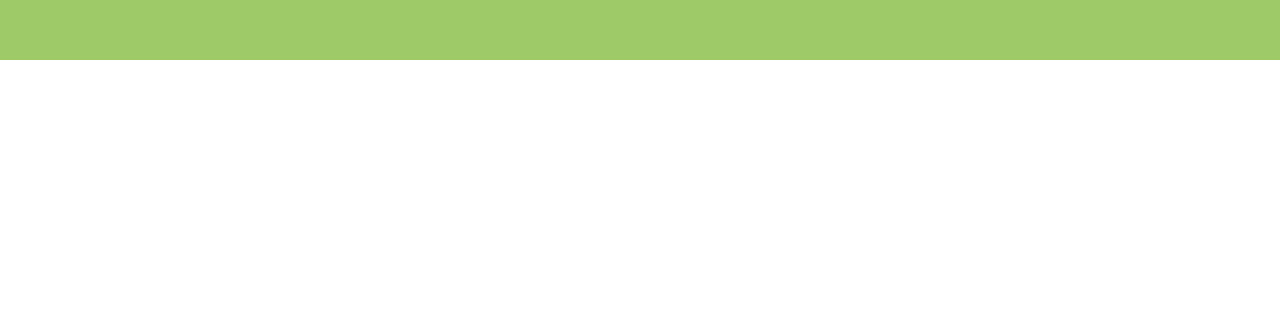
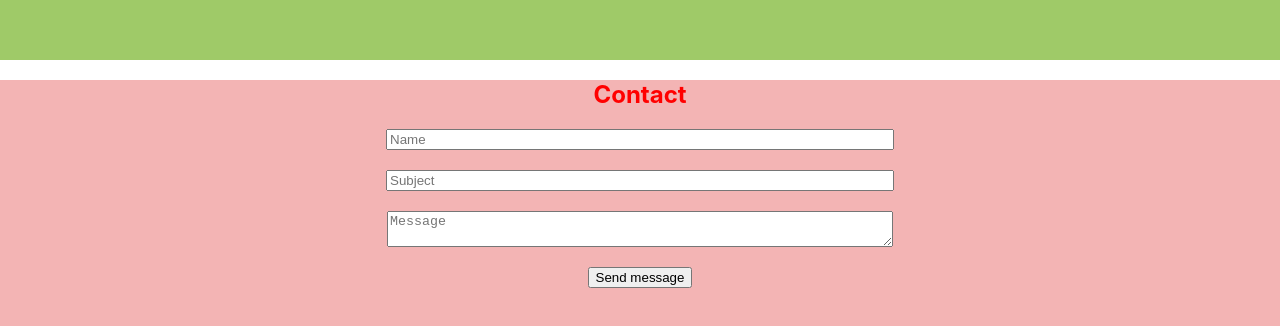
Before and after one commit to alexpodelinskii/portfolio, a React (Vite) app: page / in a window 1280 px wide. Shown: the part 3314-3640 px from the top of the page. Before the commit the page ends 3374 px from the top, so only its background shows below. Built offline with nearby package versions, Linux system fonts and the light colour scheme.

Commit message:
feat: add contact section

```diff
--- a/src/App.tsx
+++ b/src/App.tsx
@@ -3,6 +3,7 @@
 import {Skills} from "./layout/sections/skills/Skills.tsx";
 import {Works} from "./layout/sections/works/Works.tsx";
 import {Testimony} from "./layout/sections/testimony/Testimony.tsx";
+import {Contact} from "./layout/sections/contact/Contact.tsx";
 
 
 function App() {
@@ -13,7 +14,7 @@
             <Skills/>
             <Works/>
             <Testimony/>
-
+            <Contact/>
         </div>
     )
 }
--- /dev/null
+++ b/src/components/Button.tsx
@@ -0,0 +1,3 @@
+import styled from "styled-components";
+
+export const Button = styled.button``
--- /dev/null
+++ b/src/layout/sections/contact/Contact.tsx
@@ -0,0 +1,35 @@
+import styled from "styled-components";
+import {SectionTitle} from "../../../components/SectionTitle.tsx";
+import {Button} from "../../../components/Button.tsx";
+
+export const Contact = () => {
+    return (
+        <StyledContact>
+            <SectionTitle>Contact</SectionTitle>
+            <Form>
+                <Field placeholder={'Name'}/>
+                <Field placeholder={'Subject'}/>
+                <Field placeholder={'Message'} as={'textarea'}/>
+                <Button type={'submit'}>Send message</Button>
+            </Form>
+        </StyledContact>
+    );
+};
+
+const StyledContact = styled.section`
+    min-height: 100vh;
+    background-color: #f3b4b4;
+    text-align: center;
+`
+const Form = styled.form`
+    max-width: 500px;
+    width: 100%;
+    display: flex;
+    flex-direction: column;
+    align-items: center;
+    gap: 20px;
+    margin: 0 auto;
+`
+const Field = styled.input`
+    width: 100%;
+`
```
